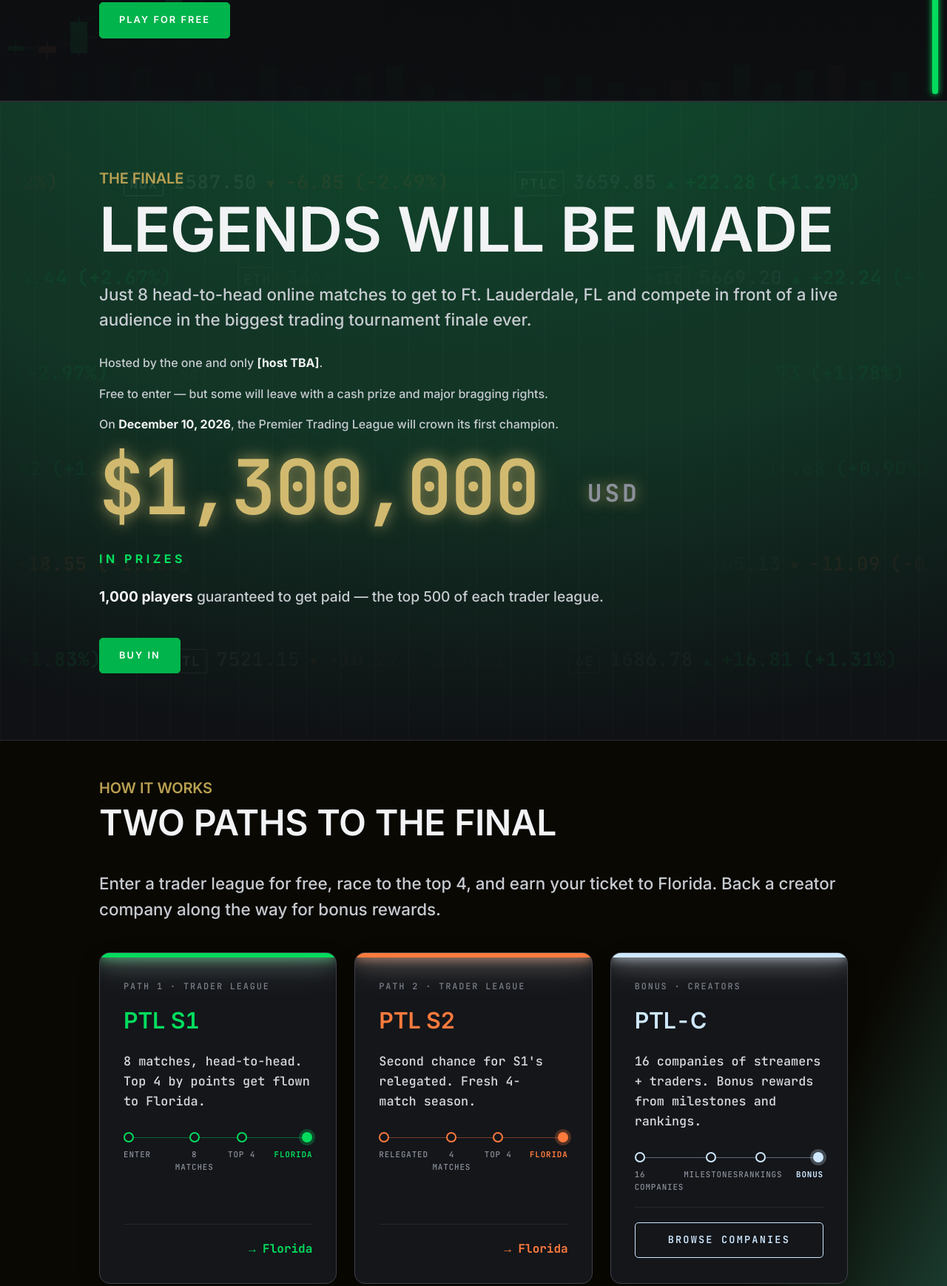
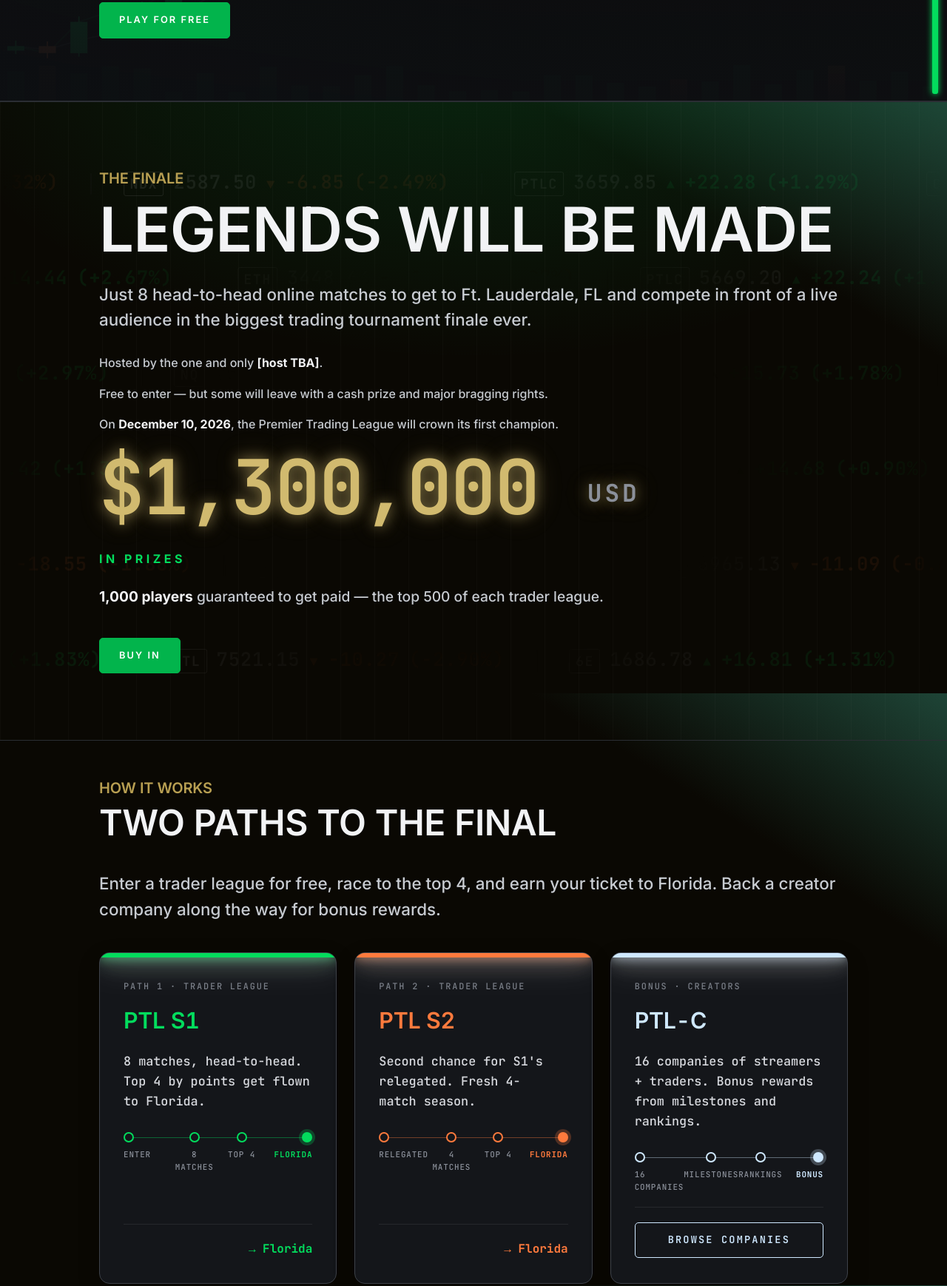
Before and after one commit to ernesto-fly/PTL-THEME-3, a plain HTML site: page index.html in a window 1280 px wide. Shown: the part 663-2401 px from the top of the page at 74% size. Drawn offline with Linux system fonts and the light colour scheme; a web font is replaced by a local one.

Commit message:
Make the gradient one seamless fixed background
Replace the per-section randomized gradients with a single gradient
pinned to the viewport via background-attachment: fixed on body, so
there's no seam at section boundaries. Make hero-bg, banner-bg, and
every section's own background transparent so they all reveal the
same fixed gradient underneath, matching the hero/countdown style.

```diff
--- a/index.html
+++ b/index.html
@@ -44,7 +44,14 @@
 }
 
 /* ── Body: Inter everywhere except the dark ticker/board components ── */
-body { background: var(--bg); color: var(--fg); font-family: 'Inter', system-ui, sans-serif; }
+body {
+  background-color: #0A0803;
+  background-image: linear-gradient(to top right, #0A0803 0%, #0A0803 78%, #1E4436 100%);
+  background-attachment: fixed;
+  background-size: 100vw 100vh;
+  background-repeat: no-repeat;
+  color: var(--fg); font-family: 'Inter', system-ui, sans-serif;
+}
 body:before { background: var(--emerald); }
 
 /* ── Green hover + extra-bold on all clickable links ── */
@@ -158,7 +165,7 @@ h1, h2, h3, h4, h5, h6 { color: var(--ink); text-transform: uppercase; }
   letter-spacing: -0.01em !important;
   font-variant-numeric: lining-nums tabular-nums !important;
 }
-.hero-bg { background: linear-gradient(to top right, #0A0803 0%, #0A0803 78%, #1E4436 100%) !important; overflow: hidden; }
+.hero-bg { background: transparent !important; overflow: hidden; }
 .hero-chart { position: absolute; inset: 0; width: 100%; height: 100%; display: block; }
 .hero-chart-grid { stroke: var(--line-strong); stroke-width: 1; stroke-dasharray: 3 7; opacity: 0.3; }
 .hero-chart-axis-label {
@@ -230,10 +237,8 @@ h1, h2, h3, h4, h5, h6 { color: var(--ink); text-transform: uppercase; }
 .prizehero-lbl { margin-top: 20px !important; }
 .prizehero-finale { margin-top: 24px !important; }
 .banner-bg {
-  background-color: var(--green) !important;
-  background-image:
-    radial-gradient(140% 120% at 50% -10%, rgba(3,220,93,0.15), transparent 42%),
-    radial-gradient(120% 100% at 50% 0%, #123526, var(--green) 52%, var(--bg)) !important;
+  background-color: transparent !important;
+  background-image: radial-gradient(140% 120% at 50% -10%, rgba(3,220,93,0.15), transparent 42%) !important;
 }
 .banner-bg:after { background-image: linear-gradient(90deg, rgba(255,255,255,0.04) 1px, transparent 1px) !important; }
 .banner-title { color: var(--ink) !important; }
@@ -567,23 +572,10 @@ padding: 1.5rem 0; }
 .nav-shop { border-color: #D1BA6F !important; color: #D1BA6F !important; font-weight: 600; box-shadow: none !important; transition: box-shadow 0.25s ease, background 0.2s ease, color 0.2s ease; }
 .nav-shop:hover { background: #D1BA6F !important; color: var(--bg) !important; box-shadow: 0 0 16px rgba(209,186,111,0.7), 0 0 32px rgba(209,186,111,0.4) !important; }
 
-/* ── Alternating section bands ── */
-.band-green:before { background: var(--green) !important; }
-.band-alt:before, main > .section.wrap:nth-of-type(2n):before { background: var(--band) !important; }
-
-/* ── Brand gradient on every section after the prize amount, each with a slightly randomized angle/spread so it doesn't repeat identically, but always dark enough to stay legible ── */
+/* ── Section bands: disabled in favor of the single seamless fixed body gradient ── */
 main > .section.wrap { position: relative; }
 main > .section.wrap > * { position: relative; z-index: 1; }
-main > .section.wrap:before {
-  content: ''; position: absolute; z-index: 0;
-  inset: 0 0 0 50%; transform: translate(-50%); width: 100vw;
-  pointer-events: none;
-}
-main > .section.wrap:nth-of-type(3):before { background: linear-gradient(115deg, #0A0803 0%, #0A0803 80%, #1E4436 100%) !important; }
-main > .section.wrap:nth-of-type(4):before { background: linear-gradient(205deg, #0A0803 0%, #0A0803 72%, #1E4436 100%) !important; }
-main > .section.wrap:nth-of-type(5):before { background: linear-gradient(48deg, #0A0803 0%, #0A0803 85%, #1E4436 100%) !important; }
-main > .section.wrap:nth-of-type(6):before { background: linear-gradient(295deg, #0A0803 0%, #0A0803 76%, #1E4436 100%) !important; }
-main > .section.wrap:nth-of-type(7):before { background: linear-gradient(165deg, #0A0803 0%, #0A0803 82%, #1E4436 100%) !important; }
+main > .section.wrap:before { background: transparent !important; }
 
 /* ── Countdown ── */
 .cd-num, .cd-num[data-astro-cid-rice64zl] { color: #D1BA6F !important; text-shadow: 0 0 18px rgba(209,186,111,0.55), 0 0 36px rgba(209,186,111,0.3) !important; }
```
